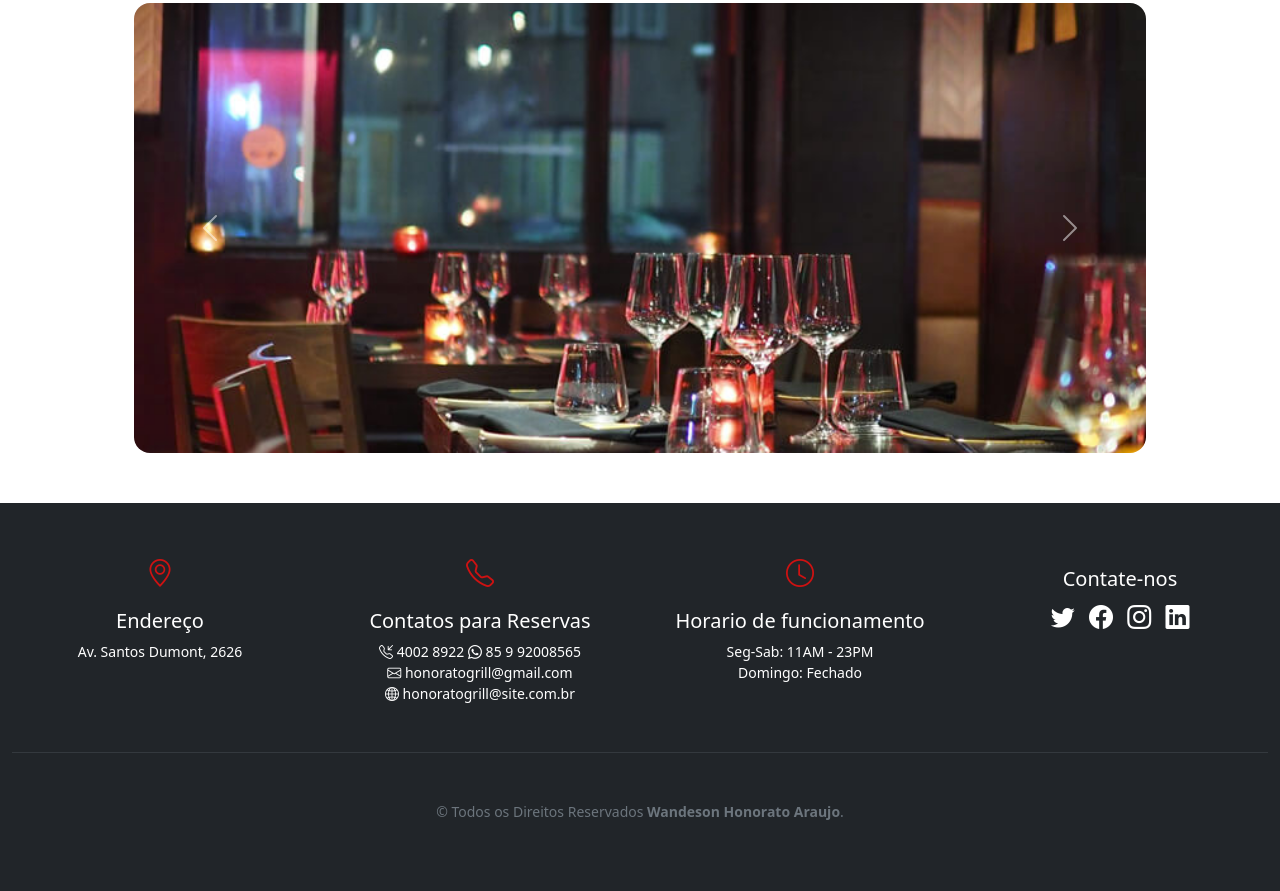
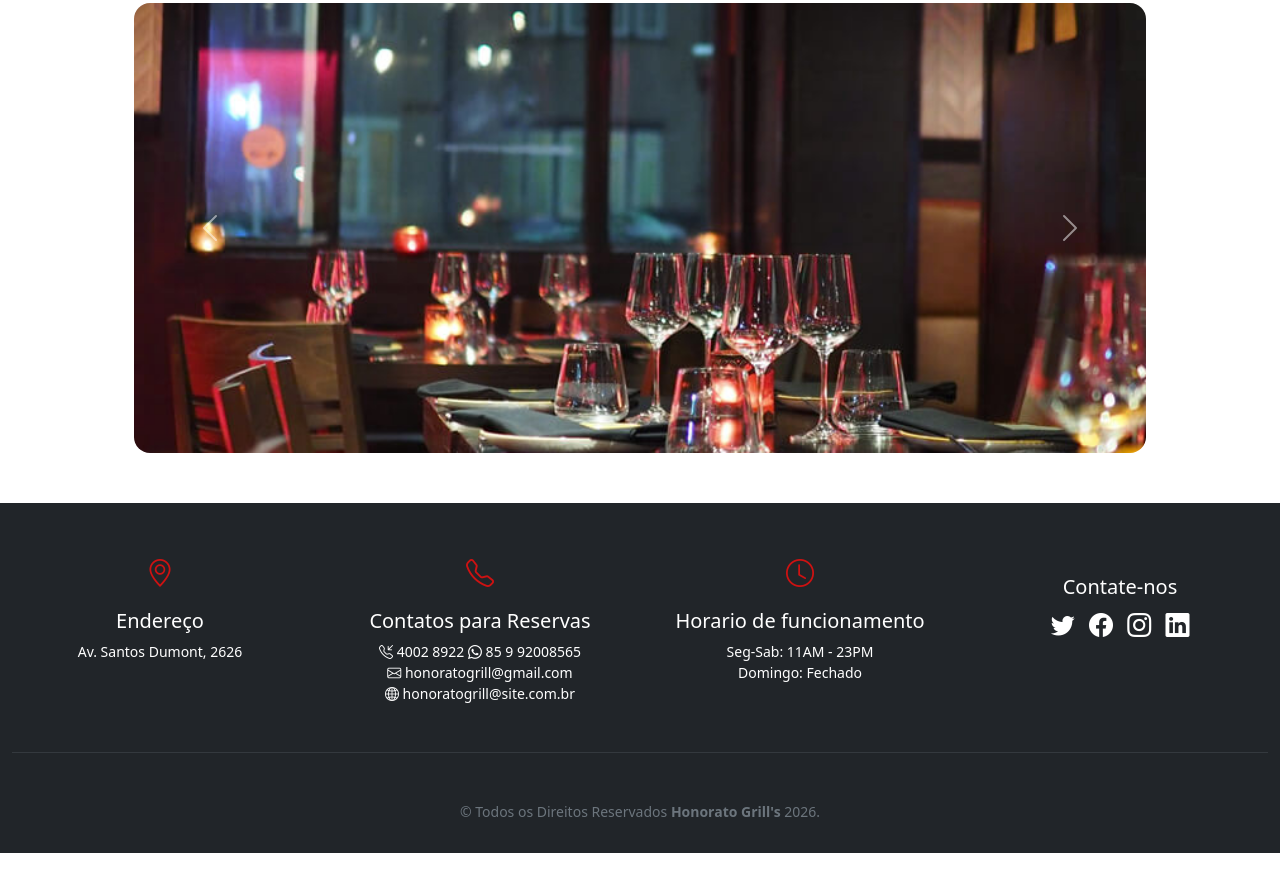
Before and after one commit to WandersonHonorato/honorato-grill, a plain HTML site: page index.html in a window 1280 px wide. Shown: the part 6184-7075 px from the top of the page. After the commit the page ends 7037 px from the top, so only its background shows below. Drawn offline with nearby package versions, Linux system fonts and the light colour scheme.

Commit message:
refactor: copyret e padding das paginas parae contato

```diff
--- a/index.html
+++ b/index.html
@@ -803,7 +803,7 @@
   </div>
   </section>
 
-   <footer style=" height: 400px" class="container-fluid bg-dark text-white mt-4 py-5 ">
+   <footer style=" height: 350px" class="container-fluid bg-dark text-white mt-4 py-5 ">
     <div class=" text-center">
       <div class="row g-4">
         <div class="col-md-3">
@@ -821,7 +821,7 @@
           <h5 class="mt-3">Horario de funcionamento</h5>
           <p class="small">Seg-Sab: 11AM - 23PM<br>Domingo: Fechado</p>
         </div>
-        <div class="col-md-3">
+        <div class="col-md-3 pt-2">
           <h5 class="mt-3">Contate-nos</h5>
           <div class="fs-4">
             <i class="bi bi-twitter me-2"></i>
@@ -832,7 +832,7 @@
         </div>
       </div>
       <hr class="my-5 border-secondary">
-      <p class="small text-secondary mb-0">&copy; Todos os Direitos Reservados <strong>Wandeson Honorato Araujo</strong>.</p>
+      <p class="small text-secondary mb-0">&copy; Todos os Direitos Reservados <strong>Honorato Grill's </strong> 2026.</p>
     </div>
   </footer>
 
```
